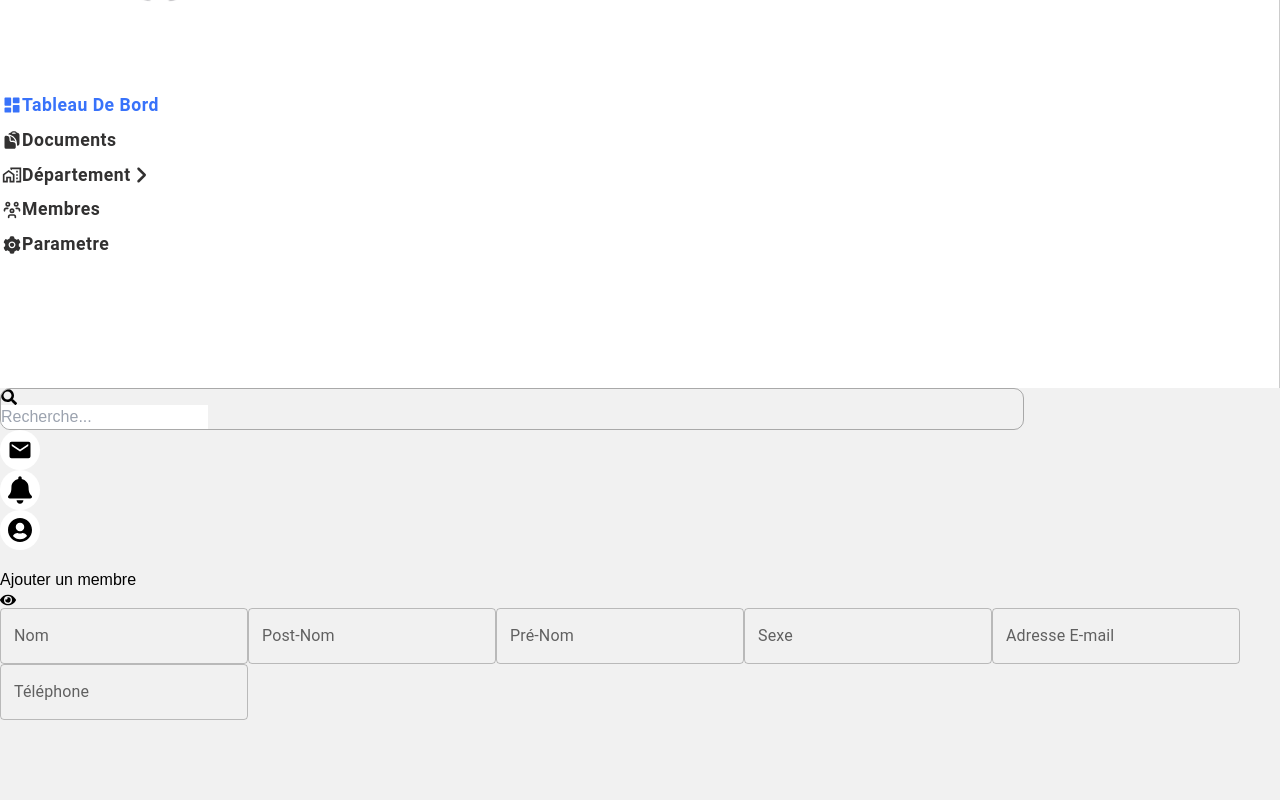
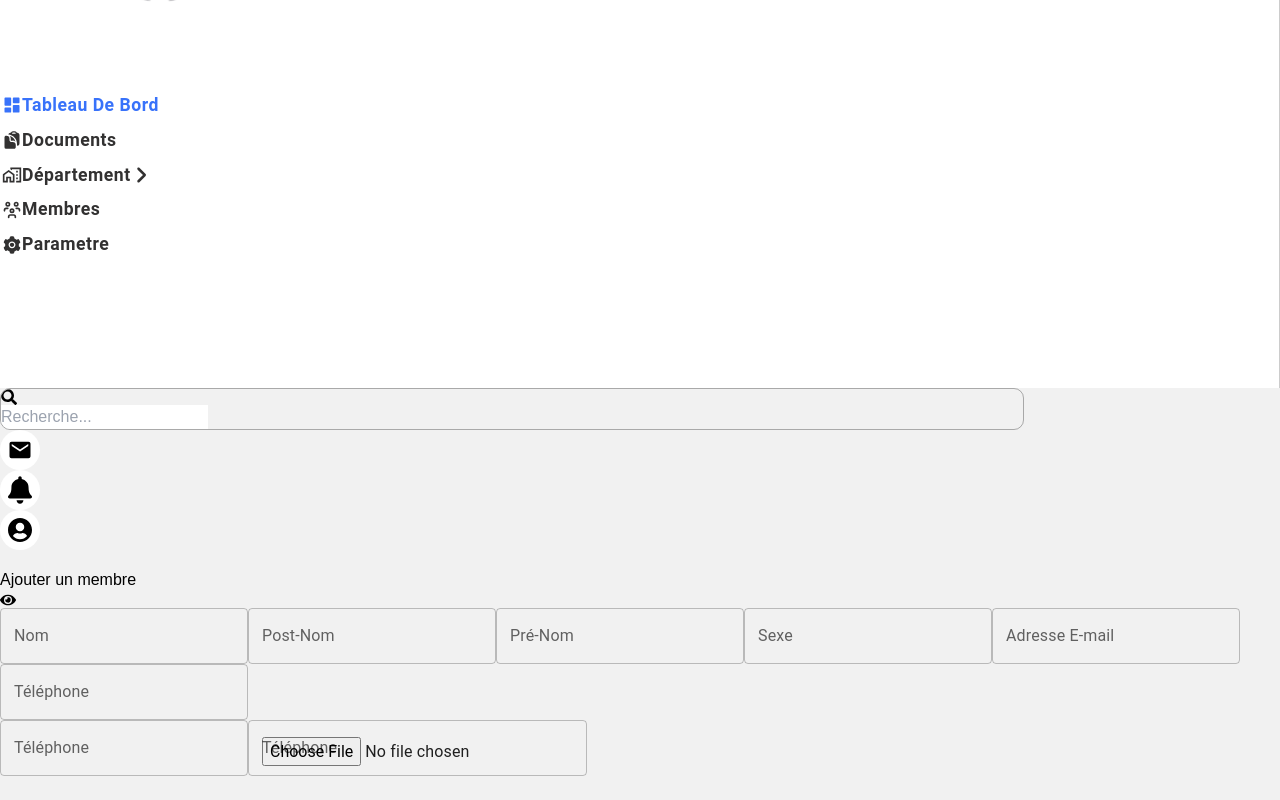
Before and after one commit to rovertnet/evv_ap, a React (Vite) app in the folder documents/: page /depart/addpast in a window 1280 px wide. Shown: the part 412-1212 px from the top of the page. Before the commit the page ends 1132 px from the top, so only its background shows below. Built offline with nearby package versions, Linux system fonts and the light colour scheme.

Commit message:
another commit

```diff
--- a/documents/src/components/depart/departs/AddPast.jsx
+++ b/documents/src/components/depart/departs/AddPast.jsx
@@ -1,6 +1,8 @@
-import { TextField } from "@mui/material";
+import { Button, TextField } from "@mui/material";
 import { FaEye } from "react-icons/fa";
 import { Link } from "react-router-dom";
+import { IoPersonAddOutline } from "react-icons/io5";
+
 
 export default function AddPast() {
   return (
@@ -66,6 +68,26 @@ export default function AddPast() {
               className=" w-full py-3"
             />
           </div>
+          <div className="grid grid-cols-1 gap-5 py-5">
+            <TextField
+              id="outlined-basic"
+              label="Téléphone"
+              variant="outlined"
+              type="text"
+              className=" w-full py-3"
+            />
+
+            <TextField
+              id="outlined-basic"
+              label="Téléphone"
+              variant="outlined"
+              type="file"
+              className=" w-full py-3"
+            />
+          </div>
+
+          <button type="submit" className="px-10 py-3 font-bold text-xl text-"></button>
+
         </form>
       </div>
     </>
```
